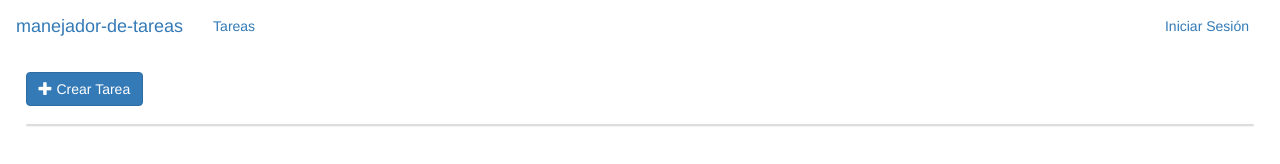
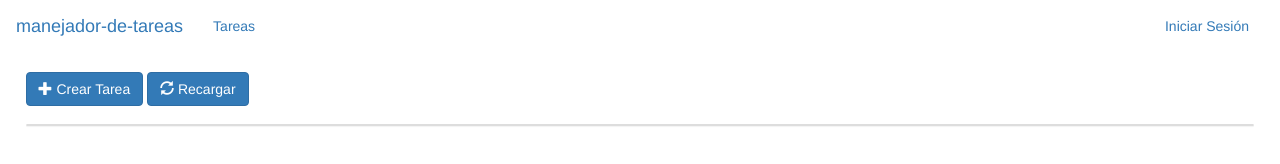
Before and after one commit to makmm/manejador-de-tareas, a website: page public/tareas.html in a window 1280 px wide. Drawn offline with nearby package versions, Linux system fonts and the light colour scheme; no server answers.

Commit message:
Boton de recargar

```diff
--- a/public/tareas.html
+++ b/public/tareas.html
@@ -53,6 +53,10 @@
             <span class="glyphicon glyphicon-plus" aria-hidden="true"></span>
             Crear Tarea
           </button>
+          <button class="btn btn-primary" ng-click="tareasCtrl.recargarTareas();">
+            <span class="glyphicon glyphicon-refresh" aria-hidden="true"></span>
+            Recargar
+          </button>
         </div>
         <ul class="list-group panel panel-default">
           <li ng-repeat="tarea in tareasCtrl.tareas track by $index" ng-dblclick="tareasCtrl.empezarAEditarTarea(tarea);" class="tarea list-group-item">
```
